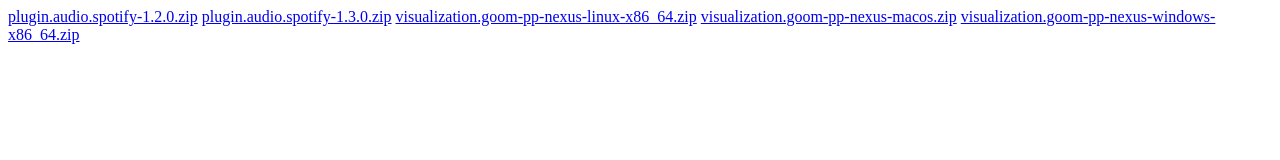
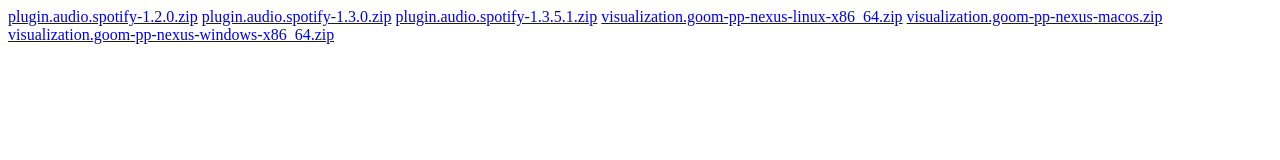
Before and after one commit to glk1001/glk1001.github.io, a plain HTML site: page index.html in a window 1280 px wide. Drawn offline with Linux system fonts and the light colour scheme.

Commit message:
Latest 'plugin.audio.spotify'. Refactored and cleaned to work with 'bottle'.
Includes fixed playback 'pause' issue.

```diff
--- a/index.html
+++ b/index.html
@@ -1,6 +1,7 @@
 <!DOCTYPE html>
 <a href="plugin.audio.spotify-1.2.0.zip">plugin.audio.spotify-1.2.0.zip</a>
 <a href="plugin.audio.spotify-1.3.0.zip">plugin.audio.spotify-1.3.0.zip</a>
+<a href="plugin.audio.spotify-1.3.5.1.zip">plugin.audio.spotify-1.3.5.1.zip</a>
 <a href="visualization.goom-pp-nexus-linux-x86_64.zip">visualization.goom-pp-nexus-linux-x86_64.zip</a>
 <a href="visualization.goom-pp-nexus-macos.zip">visualization.goom-pp-nexus-macos.zip</a>
 <a href="visualization.goom-pp-nexus-windows-x86_64.zip">visualization.goom-pp-nexus-windows-x86_64.zip</a>
```
Also changed, not shown: 2 other files.
